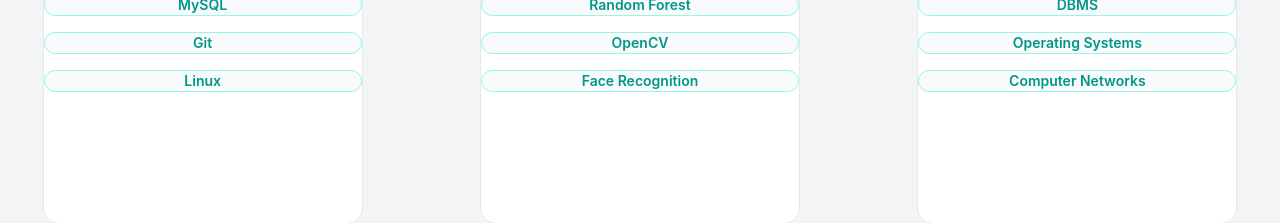
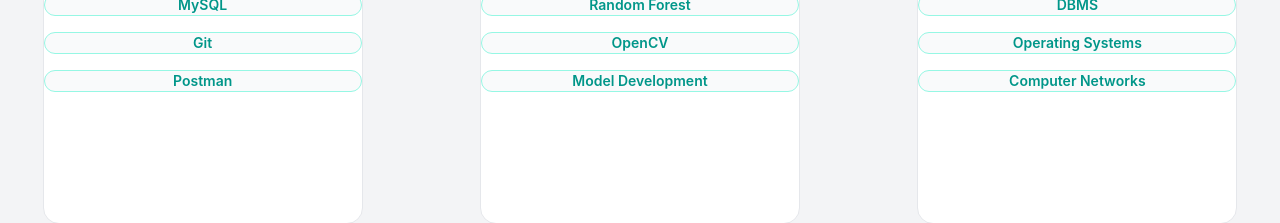
Before and after one commit to ManishSamarium/manishportfolio, a React (Vite) app: page / in a window 1280 px wide. Shown: the part 1996-2219 px from the top of the page. Built offline with nearby package versions, Linux system fonts and the light colour scheme.

Commit message:
Update Skills.jsx

```diff
--- a/src/components/Skills.jsx
+++ b/src/components/Skills.jsx
@@ -22,12 +22,12 @@
     {
       id: 3,
       title: "Databases & Tools",
-      items: ["MongoDB", "MySQL", "Git", "Linux"],
+      items: ["MongoDB", "MySQL", "Git", "Postman"],
     },
     {
       id: 4,
       title: "AI / ML / Deep Learning",
-      items: ["Scikit-learn", "Random Forest", "OpenCV", "Face Recognition"],
+      items: ["Scikit-learn", "Random Forest", "OpenCV", "Model Development"],
     },
     {
       id: 5,
@@ -45,14 +45,22 @@
     >
       <div className="w-full max-w-7xl py-16">
         <h2
-          className={`text-5xl md:text-6xl max-sm:text-4xl font-bold text-center mb-20 ${
+          className={`text-5xl md:text-6xl max-sm:text-4xl font-bold text-center mb-6 ${
             isDark ? 'text-gray-100' : 'text-gray-900'
           }`}
         >
           Technical <span className="text-teal-600">Expertise</span>
         </h2>
 
-        <div className="grid grid-cols-12 gap-8 mt-4 max-sm:gap-6">
+        <p
+          className={`text-center max-w-4xl mx-auto text-lg md:text-xl max-sm:text-base mb-16 leading-relaxed ${
+            isDark ? 'text-gray-400' : 'text-gray-600'
+          }`}
+        >
+
+        </p>
+
+        <div className="grid grid-cols-12 gap-8 max-sm:gap-6">
           {skillCategories.map((category) => (
             <div
               key={category.id}
```
